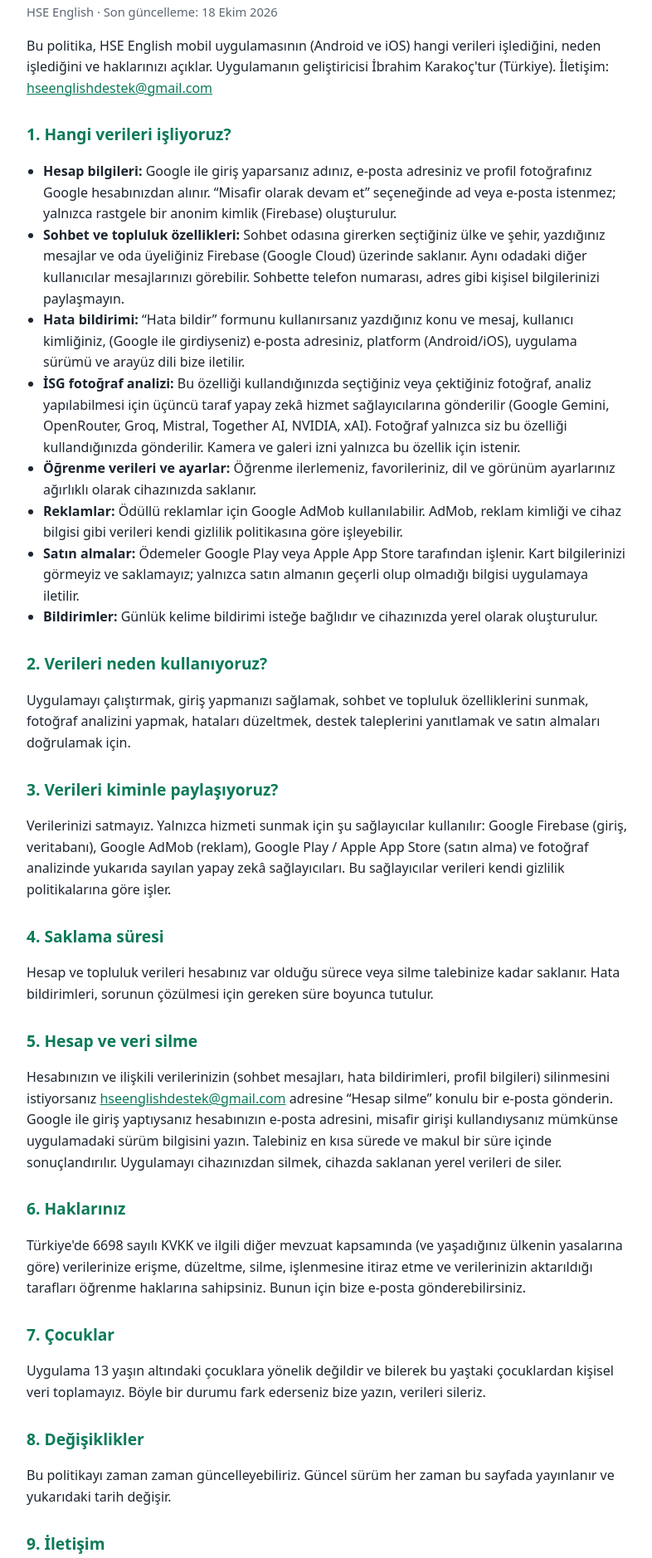
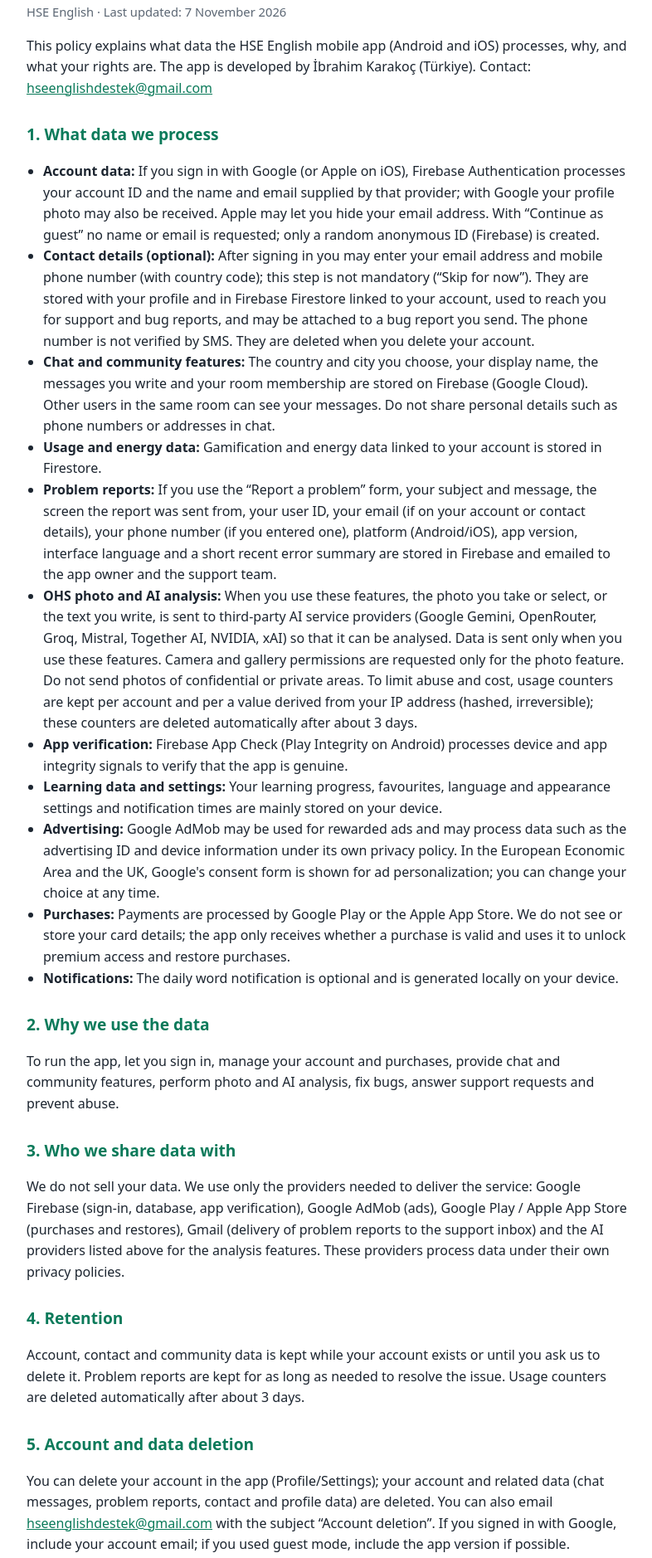
Before and after one commit to federal216/hse-english-site, a plain HTML site: page privacy.html in a window 1280 px wide. Shown: the part 118-1996 px from the top of the page at 83% size, without its empty margins (246-1032 px from the left). Drawn offline with Linux system fonts and the light colour scheme.

Commit message:
Update privacy policy content and language

```diff
--- a/privacy.html
+++ b/privacy.html
@@ -1,101 +1,61 @@
 <!DOCTYPE html>
-<html lang="tr">
+<html lang="en">
 <head>
 <meta charset="utf-8">
 <meta name="viewport" content="width=device-width, initial-scale=1">
-<title>Gizlilik Politikası / Privacy Policy — HSE English</title>
-<meta name="description" content="HSE English gizlilik politikası ve hesap/veri silme bilgisi.">
+<title>Privacy Policy — HSE English</title>
+<meta name="description" content="HSE English privacy policy and account/data deletion information.">
 <link rel="stylesheet" href="style.css">
 </head>
 <body>
 <main>
-  <nav><a href="index.html">&larr; HSE English</a> <a href="#en">English</a></nav>
+  <a id="en"></a>
+  <nav><a href="index.html">&larr; HSE English</a></nav>
 
-  <h1>Gizlilik Politikası</h1>
-  <p class="muted">HSE English &middot; Son güncelleme: 18 Ekim 2026</p>
-
-  <p>Bu politika, HSE English mobil uygulamasının (Android ve iOS) hangi verileri işlediğini, neden işlediğini ve haklarınızı açıklar. Uygulamanın geliştiricisi İbrahim Karakoç'tur (Türkiye). İletişim: <a href="mailto:hseenglishdestek@gmail.com">hseenglishdestek@gmail.com</a></p>
-
-  <h2>1. Hangi verileri işliyoruz?</h2>
-  <ul>
-    <li><strong>Hesap bilgileri:</strong> Google ile giriş yaparsanız adınız, e-posta adresiniz ve profil fotoğrafınız Google hesabınızdan alınır. &ldquo;Misafir olarak devam et&rdquo; seçeneğinde ad veya e-posta istenmez; yalnızca rastgele bir anonim kimlik (Firebase) oluşturulur.</li>
-    <li><strong>Sohbet ve topluluk özellikleri:</strong> Sohbet odasına girerken seçtiğiniz ülke ve şehir, yazdığınız mesajlar ve oda üyeliğiniz Firebase (Google Cloud) üzerinde saklanır. Aynı odadaki diğer kullanıcılar mesajlarınızı görebilir. Sohbette telefon numarası, adres gibi kişisel bilgilerinizi paylaşmayın.</li>
-    <li><strong>Hata bildirimi:</strong> &ldquo;Hata bildir&rdquo; formunu kullanırsanız yazdığınız konu ve mesaj, kullanıcı kimliğiniz, (Google ile girdiyseniz) e-posta adresiniz, platform (Android/iOS), uygulama sürümü ve arayüz dili bize iletilir.</li>
-    <li><strong>İSG fotoğraf analizi:</strong> Bu özelliği kullandığınızda seçtiğiniz veya çektiğiniz fotoğraf, analiz yapılabilmesi için üçüncü taraf yapay zekâ hizmet sağlayıcılarına gönderilir (Google Gemini, OpenRouter, Groq, Mistral, Together AI, NVIDIA, xAI). Fotoğraf yalnızca siz bu özelliği kullandığınızda gönderilir. Kamera ve galeri izni yalnızca bu özellik için istenir.</li>
-    <li><strong>Öğrenme verileri ve ayarlar:</strong> Öğrenme ilerlemeniz, favorileriniz, dil ve görünüm ayarlarınız ağırlıklı olarak cihazınızda saklanır.</li>
-    <li><strong>Reklamlar:</strong> Ödüllü reklamlar için Google AdMob kullanılabilir. AdMob, reklam kimliği ve cihaz bilgisi gibi verileri kendi gizlilik politikasına göre işleyebilir.</li>
-    <li><strong>Satın almalar:</strong> Ödemeler Google Play veya Apple App Store tarafından işlenir. Kart bilgilerinizi görmeyiz ve saklamayız; yalnızca satın almanın geçerli olup olmadığı bilgisi uygulamaya iletilir.</li>
-    <li><strong>Bildirimler:</strong> Günlük kelime bildirimi isteğe bağlıdır ve cihazınızda yerel olarak oluşturulur.</li>
-  </ul>
-
-  <h2>2. Verileri neden kullanıyoruz?</h2>
-  <p>Uygulamayı çalıştırmak, giriş yapmanızı sağlamak, sohbet ve topluluk özelliklerini sunmak, fotoğraf analizini yapmak, hataları düzeltmek, destek taleplerini yanıtlamak ve satın almaları doğrulamak için.</p>
-
-  <h2>3. Verileri kiminle paylaşıyoruz?</h2>
-  <p>Verilerinizi satmayız. Yalnızca hizmeti sunmak için şu sağlayıcılar kullanılır: Google Firebase (giriş, veritabanı), Google AdMob (reklam), Google Play / Apple App Store (satın alma) ve fotoğraf analizinde yukarıda sayılan yapay zekâ sağlayıcıları. Bu sağlayıcılar verileri kendi gizlilik politikalarına göre işler.</p>
-
-  <h2>4. Saklama süresi</h2>
-  <p>Hesap ve topluluk verileri hesabınız var olduğu sürece veya silme talebinize kadar saklanır. Hata bildirimleri, sorunun çözülmesi için gereken süre boyunca tutulur.</p>
-
-  <h2 id="delete">5. Hesap ve veri silme</h2>
-  <p>Hesabınızın ve ilişkili verilerinizin (sohbet mesajları, hata bildirimleri, profil bilgileri) silinmesini istiyorsanız <a href="mailto:hseenglishdestek@gmail.com?subject=Hesap%20silme">hseenglishdestek@gmail.com</a> adresine &ldquo;Hesap silme&rdquo; konulu bir e-posta gönderin. Google ile giriş yaptıysanız hesabınızın e-posta adresini, misafir girişi kullandıysanız mümkünse uygulamadaki sürüm bilgisini yazın. Talebiniz en kısa sürede ve makul bir süre içinde sonuçlandırılır. Uygulamayı cihazınızdan silmek, cihazda saklanan yerel verileri de siler.</p>
-
-  <h2>6. Haklarınız</h2>
-  <p>Türkiye'de 6698 sayılı KVKK ve ilgili diğer mevzuat kapsamında (ve yaşadığınız ülkenin yasalarına göre) verilerinize erişme, düzeltme, silme, işlenmesine itiraz etme ve verilerinizin aktarıldığı tarafları öğrenme haklarına sahipsiniz. Bunun için bize e-posta gönderebilirsiniz.</p>
-
-  <h2>7. Çocuklar</h2>
-  <p>Uygulama 13 yaşın altındaki çocuklara yönelik değildir ve bilerek bu yaştaki çocuklardan kişisel veri toplamayız. Böyle bir durumu fark ederseniz bize yazın, verileri sileriz.</p>
-
-  <h2>8. Değişiklikler</h2>
-  <p>Bu politikayı zaman zaman güncelleyebiliriz. Güncel sürüm her zaman bu sayfada yayınlanır ve yukarıdaki tarih değişir.</p>
-
-  <h2>9. İletişim</h2>
-  <p><a href="mailto:hseenglishdestek@gmail.com">hseenglishdestek@gmail.com</a> &middot; <a href="https://hseenglish.app">hseenglish.app</a></p>
-
-  <hr>
-
-  <section id="en" lang="en">
   <h1>Privacy Policy</h1>
-  <p class="muted">HSE English &middot; Last updated: 18 October 2026</p>
+  <p class="muted">HSE English &middot; Last updated: 7 November 2026</p>
 
   <p>This policy explains what data the HSE English mobile app (Android and iOS) processes, why, and what your rights are. The app is developed by İbrahim Karakoç (Türkiye). Contact: <a href="mailto:hseenglishdestek@gmail.com">hseenglishdestek@gmail.com</a></p>
 
   <h2>1. What data we process</h2>
   <ul>
-    <li><strong>Account data:</strong> If you sign in with Google, your name, email address and profile photo are received from your Google account. With &ldquo;Continue as guest&rdquo; no name or email is requested; only a random anonymous ID (Firebase) is created.</li>
-    <li><strong>Chat and community features:</strong> The country and city you choose, the messages you write and your room membership are stored on Firebase (Google Cloud). Other users in the same room can see your messages. Do not share personal details such as phone numbers or addresses in chat.</li>
-    <li><strong>Problem reports:</strong> If you use the &ldquo;Report a problem&rdquo; form, we receive your subject and message, your user ID, your email (if signed in with Google), platform (Android/iOS), app version and interface language.</li>
-    <li><strong>OHS photo analysis:</strong> When you use this feature, the photo you take or select is sent to third-party AI service providers (Google Gemini, OpenRouter, Groq, Mistral, Together AI, NVIDIA, xAI) so that it can be analysed. A photo is sent only when you use this feature. Camera and gallery permissions are requested only for it.</li>
-    <li><strong>Learning data and settings:</strong> Your learning progress, favourites, language and appearance settings are mainly stored on your device.</li>
-    <li><strong>Advertising:</strong> Google AdMob may be used for rewarded ads and may process data such as the advertising ID and device information under its own privacy policy.</li>
-    <li><strong>Purchases:</strong> Payments are processed by Google Play or the Apple App Store. We do not see or store your card details; the app only receives whether a purchase is valid.</li>
+    <li><strong>Account data:</strong> If you sign in with Google (or Apple on iOS), Firebase Authentication processes your account ID and the name and email supplied by that provider; with Google your profile photo may also be received. Apple may let you hide your email address. With &ldquo;Continue as guest&rdquo; no name or email is requested; only a random anonymous ID (Firebase) is created.</li>
+    <li><strong>Contact details (optional):</strong> After signing in you may enter your email address and mobile phone number (with country code); this step is not mandatory (&ldquo;Skip for now&rdquo;). They are stored with your profile and in Firebase Firestore linked to your account, used to reach you for support and bug reports, and may be attached to a bug report you send. The phone number is not verified by SMS. They are deleted when you delete your account.</li>
+    <li><strong>Chat and community features:</strong> The country and city you choose, your display name, the messages you write and your room membership are stored on Firebase (Google Cloud). Other users in the same room can see your messages. Do not share personal details such as phone numbers or addresses in chat.</li>
+    <li><strong>Usage and energy data:</strong> Gamification and energy data linked to your account is stored in Firestore.</li>
+    <li><strong>Problem reports:</strong> If you use the &ldquo;Report a problem&rdquo; form, your subject and message, the screen the report was sent from, your user ID, your email (if on your account or contact details), your phone number (if you entered one), platform (Android/iOS), app version, interface language and a short recent error summary are stored in Firebase and emailed to the app owner and the support team.</li>
+    <li><strong>OHS photo and AI analysis:</strong> When you use these features, the photo you take or select, or the text you write, is sent to third-party AI service providers (Google Gemini, OpenRouter, Groq, Mistral, Together AI, NVIDIA, xAI) so that it can be analysed. Data is sent only when you use these features. Camera and gallery permissions are requested only for the photo feature. Do not send photos of confidential or private areas. To limit abuse and cost, usage counters are kept per account and per a value derived from your IP address (hashed, irreversible); these counters are deleted automatically after about 3 days.</li>
+    <li><strong>App verification:</strong> Firebase App Check (Play Integrity on Android) processes device and app integrity signals to verify that the app is genuine.</li>
+    <li><strong>Learning data and settings:</strong> Your learning progress, favourites, language and appearance settings and notification times are mainly stored on your device.</li>
+    <li><strong>Advertising:</strong> Google AdMob may be used for rewarded ads and may process data such as the advertising ID and device information under its own privacy policy. In the European Economic Area and the UK, Google's consent form is shown for ad personalization; you can change your choice at any time.</li>
+    <li><strong>Purchases:</strong> Payments are processed by Google Play or the Apple App Store. We do not see or store your card details; the app only receives whether a purchase is valid and uses it to unlock premium access and restore purchases.</li>
     <li><strong>Notifications:</strong> The daily word notification is optional and is generated locally on your device.</li>
   </ul>
 
   <h2>2. Why we use the data</h2>
-  <p>To run the app, let you sign in, provide chat and community features, perform photo analysis, fix bugs, answer support requests and verify purchases.</p>
+  <p>To run the app, let you sign in, manage your account and purchases, provide chat and community features, perform photo and AI analysis, fix bugs, answer support requests and prevent abuse.</p>
 
   <h2>3. Who we share data with</h2>
-  <p>We do not sell your data. We use only the providers needed to deliver the service: Google Firebase (sign-in, database), Google AdMob (ads), Google Play / Apple App Store (purchases) and the AI providers listed above for photo analysis. These providers process data under their own privacy policies.</p>
+  <p>We do not sell your data. We use only the providers needed to deliver the service: Google Firebase (sign-in, database, app verification), Google AdMob (ads), Google Play / Apple App Store (purchases and restores), Gmail (delivery of problem reports to the support inbox) and the AI providers listed above for the analysis features. These providers process data under their own privacy policies.</p>
 
   <h2>4. Retention</h2>
-  <p>Account and community data is kept while your account exists or until you ask us to delete it. Problem reports are kept for as long as needed to resolve the issue.</p>
+  <p>Account, contact and community data is kept while your account exists or until you ask us to delete it. Problem reports are kept for as long as needed to resolve the issue. Usage counters are deleted automatically after about 3 days.</p>
 
-  <h2 id="delete-en">5. Account and data deletion</h2>
-  <p>To have your account and related data (chat messages, problem reports, profile data) deleted, email <a href="mailto:hseenglishdestek@gmail.com?subject=Account%20deletion">hseenglishdestek@gmail.com</a> with the subject &ldquo;Account deletion&rdquo;. If you signed in with Google, include your account email; if you used guest mode, include the app version if possible. Requests are handled as soon as reasonably possible. Uninstalling the app also removes the data stored locally on your device.</p>
+  <a id="delete-en"></a>
+  <h2 id="delete">5. Account and data deletion</h2>
+  <p>You can delete your account in the app (Profile/Settings); your account and related data (chat messages, problem reports, contact and profile data) are deleted. You can also email <a href="mailto:hseenglishdestek@gmail.com?subject=Account%20deletion">hseenglishdestek@gmail.com</a> with the subject &ldquo;Account deletion&rdquo;. If you signed in with Google, include your account email; if you used guest mode, include the app version if possible. Requests are handled as soon as reasonably possible. Uninstalling the app also removes the data stored locally on your device.</p>
 
   <h2>6. Your rights</h2>
   <p>Under the Turkish Personal Data Protection Law (KVKK) and other laws that apply where you live, you may access, correct or delete your data, object to its processing and ask which parties receive it. Contact us by email to do so.</p>
 
   <h2>7. Children</h2>
-  <p>The app is not directed to children under 13 and we do not knowingly collect personal data from them. If you notice this has happened, write to us and we will delete the data.</p>
+  <p>The app is not directed to children and we do not knowingly collect personal data from anyone under 16. If you notice this has happened, write to us and we will delete the data.</p>
 
   <h2>8. Changes</h2>
   <p>We may update this policy from time to time. The current version is always published on this page and the date above changes.</p>
 
   <h2>9. Contact</h2>
   <p><a href="mailto:hseenglishdestek@gmail.com">hseenglishdestek@gmail.com</a> &middot; <a href="https://hseenglish.app">hseenglish.app</a></p>
-  </section>
 </main>
 </body>
 </html>
```
